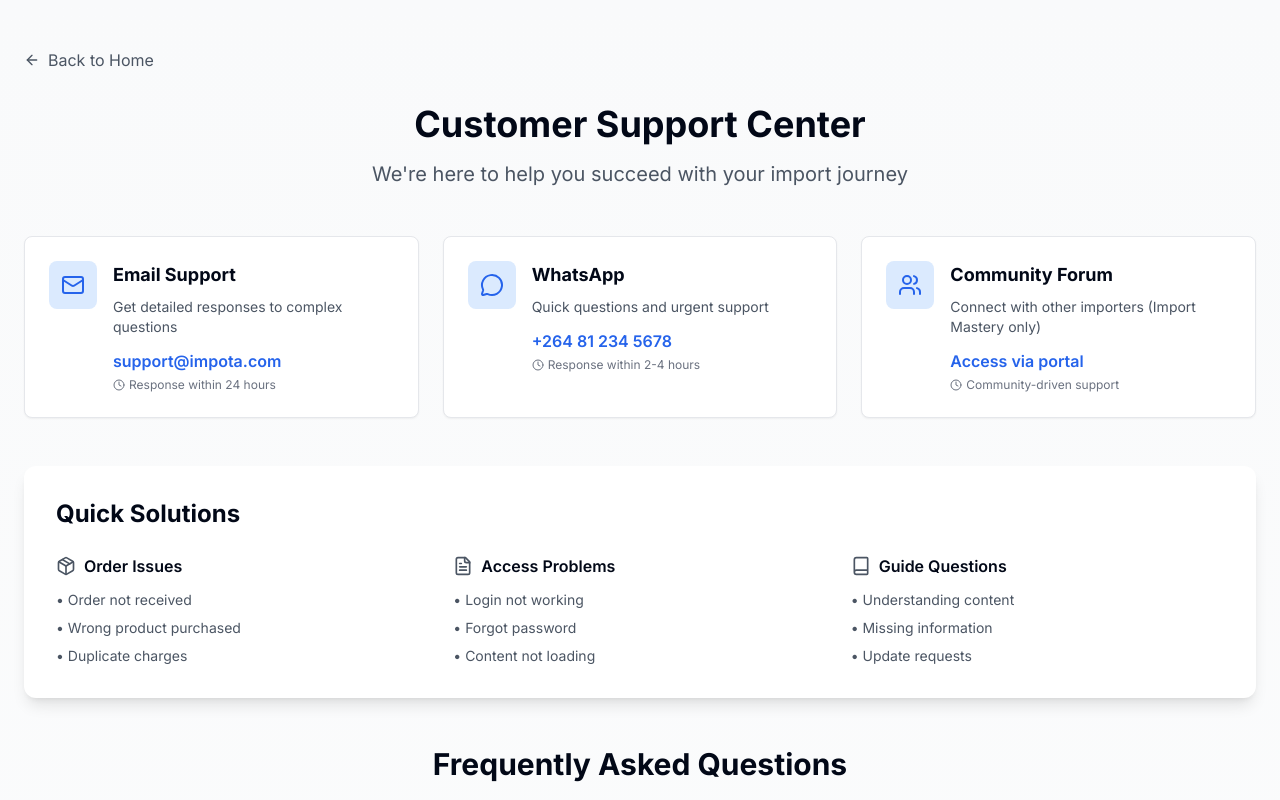
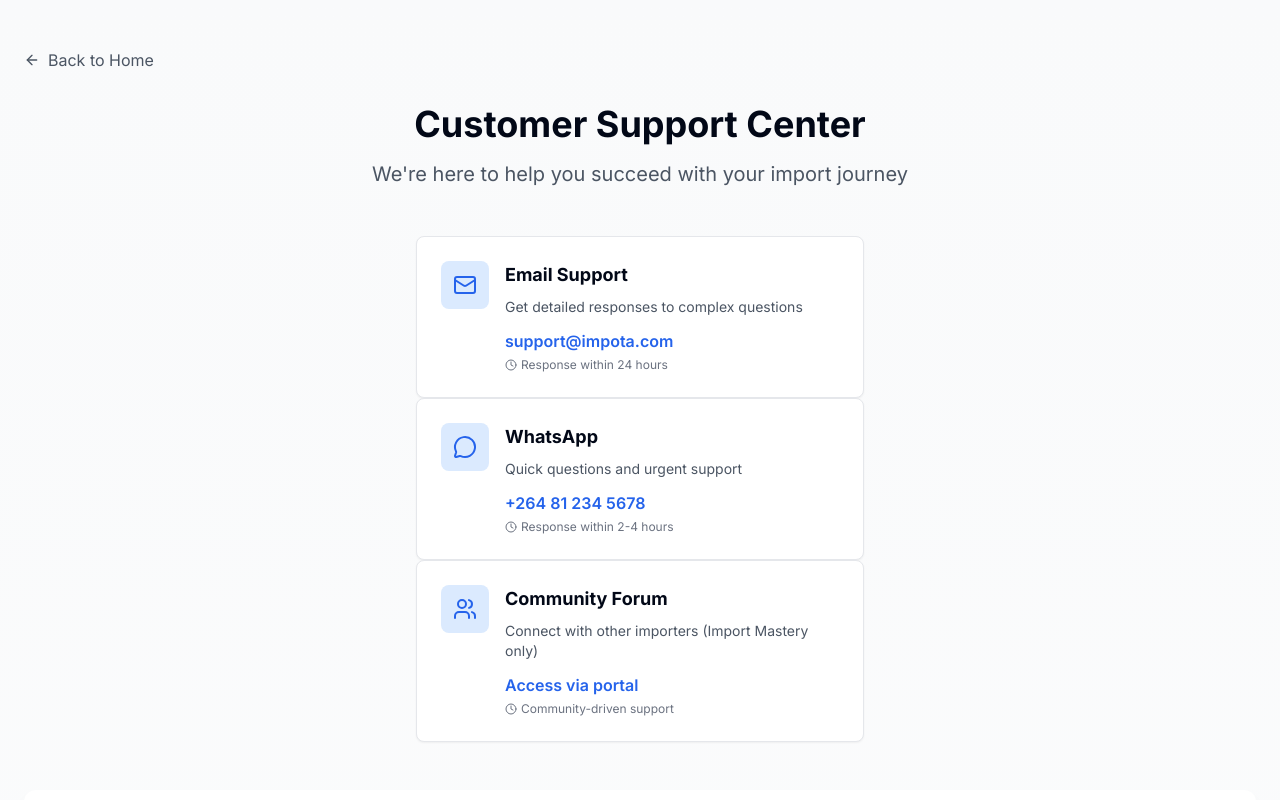
Before and after one commit to Mvula88/calculator, a Next.js app: page /support in a window 1280 px wide. Shown: the top 800 px of the page. Built offline with nearby package versions, Linux system fonts and the light colour scheme.

Commit message:
Simplify support page to email-only contact
- Removed WhatsApp contact option
- Removed Community Forum option
- Centered single email support card
- Simplified business hours display
- Removed WhatsApp button from CTA section

```diff
--- a/app/support/page.tsx
+++ b/app/support/page.tsx
@@ -150,8 +150,8 @@ export default function SupportPage() {
           <p className="text-xl text-gray-600">We're here to help you succeed with your import journey</p>
         </div>
 
-        {/* Quick Support Cards */}
-        <div className="grid md:grid-cols-3 gap-6 mb-12">
+        {/* Quick Support Card */}
+        <div className="max-w-md mx-auto mb-12">
           {contactMethods.map((method, index) => (
             <Card key={index} className="p-6">
               <div className="flex items-start gap-4">
```
